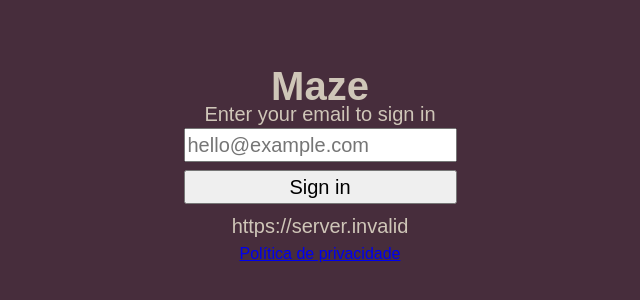
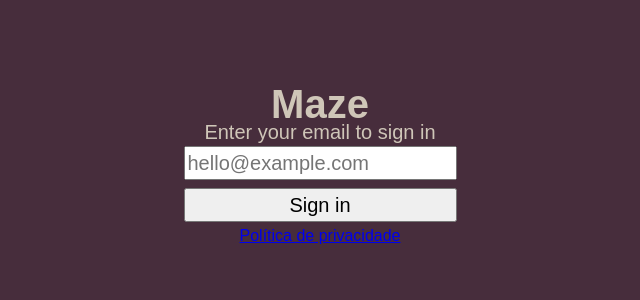
Before and after one commit to garug/mazee, a SvelteKit app in the folder web/: page / in a window 1280 px wide. Shown: the part 230-530 px from the top of the page, without its empty margins (320-960 px from the left). Built offline with nearby package versions, Linux system fonts and the light colour scheme; no server answers; a web font is replaced by a local one.

Commit message:
missing prop

```diff
--- a/web/src/routes/+page.svelte
+++ b/web/src/routes/+page.svelte
@@ -1,5 +1,4 @@
 <script lang="ts">
-    import { PUBLIC_URL } from "$env/static/public";
     const { data } = $props();
 
     const { session } = $derived(data);
@@ -13,7 +12,6 @@
         <form class="form" method="POST">
             <input type="email" autocomplete="email" name="email" placeholder="hello@example.com" />
             <button type="submit">Sign in</button>
-            <p>{PUBLIC_URL}</p>
         </form>
     {:else}
         <p>Welcome</p>
```
